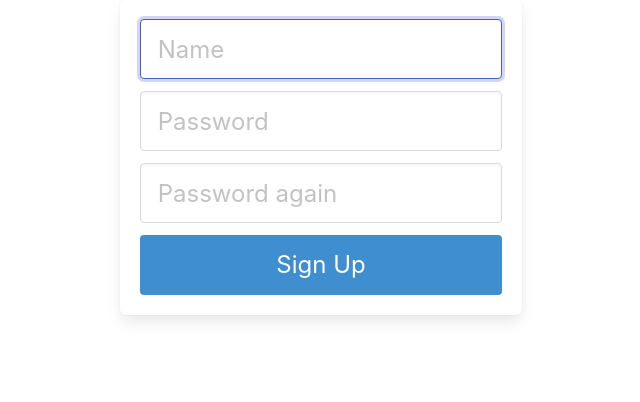
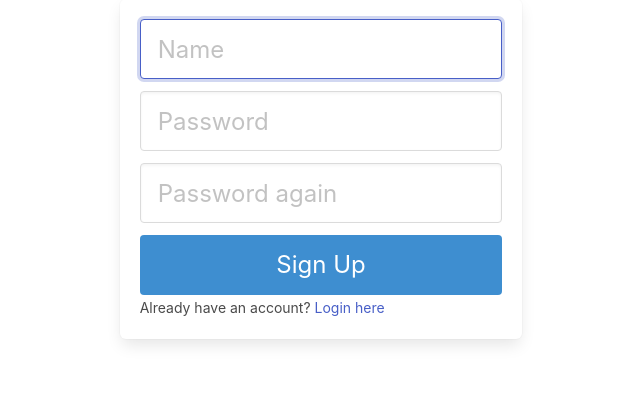
Before and after one commit to IsaiahSama/Fight-Parade, a Flask app: page /auth/1/ in a window 1280 px wide. Shown: the part 189-591 px from the top of the page, without its empty margins (319-959 px from the left). Run offline with Flask 3, Linux system fonts and the light colour scheme; parts of the project's set-up code (start-up, migrations or seed data) failed here and were passed over; some libraries are stand-ins or nearby versions.

Commit message:
Added basic User auth

```diff
--- a/Application/app.py
+++ b/Application/app.py
@@ -1,6 +1,7 @@
 # External imports
-from flask import Flask, render_template, url_for, request
+from flask import Flask, render_template, url_for, request, redirect, flash
 from flask_socketio import SocketIO, emit
+from werkzeug.security import generate_password_hash, check_password_hash
 from random import choice
 from json import loads
 from dotenv import dotenv_values
@@ -33,6 +34,40 @@ def login_signup(mode:str):
     if mode not in ["login", "register"]:
         mode = "register"
     return render_template("login.html", mode=mode.title())
+
+@app.route("/auth/login/", methods=["POST"])
+def login():
+    name = request.form.get("name")
+    password = request.form.get('password')
+
+    user:User = db.session.execute(db.select(User).filter_by(name=name)).first()
+    if not user:
+        flash("There is no user by this name", "is-warning")
+        return redirect("/auth/login/")
+
+    if not check_password_hash(user[0].password, password):
+        flash("Please check your login details and try again.", "is-danger")
+        return redirect("/auth/login/")
+
+    flash("Logged in! Welcome " + name, "is-success")
+    return redirect("/")
+
+@app.route("/auth/register/", methods=["POST"])
+def register():
+    name = request.form.get("name")
+    password = request.form.get("password")
+
+    user = db.session.execute(db.select(User).filter_by(name=name)).first()
+    if user:
+        flash("This name is already taken.", "is-warning")
+        return redirect("/auth/register/")
+
+    new_user = User(name=name, password=generate_password_hash(password, method="sha256"))
+    db.session.add(new_user)
+    db.session.commit()
+
+    flash("Your account has been successfully created.", "is-success")
+    return redirect("/auth/login/")
 
 # Getters
 all_messages:[Message] = []
--- a/Application/models/models.py
+++ b/Application/models/models.py
@@ -4,3 +4,4 @@ from .item import BaseItem, Item
 from .skills import Ability, Passive
 from .stats import Stats
 from .jobs import Job
+from .user import User
--- a/Application/models/user.py
+++ b/Application/models/user.py
@@ -2,6 +2,8 @@
 from .extensions import db
 
 class User(db.Model):
+    """This model represents a User Account."""
+
     id = db.Column(db.Integer, primary_key=True)
     name = db.Column(db.String(20))
-    password = db.Columns(db.String(30))
+    password = db.Column(db.String(30))
--- a/Application/static/style/animations.css
+++ b/Application/static/style/animations.css
@@ -68,6 +68,11 @@
   animation: 400ms cubic-bezier(0.4, 0, 1, 1) both slide-up;
 }
 
+.flash {
+  animation: 520ms cubic-bezier(0.4, 0, 1, 1) both fade-in,
+    600ms cubic-bezier(0.4, 0, 1, 1) 4400ms both fade-out;
+}
+
 /* Transition names and data */
 
 .slide-across {
--- a/Application/templates/base.html
+++ b/Application/templates/base.html
@@ -29,6 +29,30 @@
     <script src="https://unpkg.com/htmx.org@1.9.4"></script>
   </head>
   <body>
-    {% block body %} {% endblock %}
+    {% with messages = get_flashed_messages(with_categories=true) %} {% if
+    messages %}
+    <ul class="flashes" style="width: 100%">
+      {% for category, message in messages %}
+      <li class="button {{category}} flash" style="width: 100%">
+        {{ message }}
+      </li>
+      {% endfor %}
+    </ul>
+    {% endif %} {% endwith %} {% block body %} {% endblock %}
+
+    <script>
+      const removeButton = (element) => {
+        setTimeout(() => {
+          element.remove();
+        }, 5000);
+      };
+
+      document.addEventListener("DOMContentLoaded", () => {
+        const flashElements = document.querySelectorAll(".flash");
+        flashElements.forEach((element) => {
+          removeButton(element);
+        });
+      });
+    </script>
   </body>
 </html>
--- a/Application/templates/login.html
+++ b/Application/templates/login.html
@@ -6,7 +6,7 @@
   <div class="card-header-title is-centered">{{ mode }}</div>
   <div class="box">
     {% if mode == 'Login' %}
-    <form method="POST" action="/login">
+    <form method="POST" action="/auth/login/">
       <div class="field">
         <div class="control">
           <input
@@ -38,9 +38,13 @@
       <button class="button is-block is-info is-large is-fullwidth">
         Login
       </button>
+      <small
+        >Don't have an account yet?
+        <a href="/auth/register/">Create one here</a></small
+      >
     </form>
     {% else %}
-    <form method="POST" action="/signup">
+    <form method="POST" action="/auth/register/">
       <div class="field">
         <div class="control">
           <input
@@ -77,6 +81,9 @@
       <button class="button is-block is-info is-large is-fullwidth">
         Sign Up
       </button>
+      <small
+        >Already have an account? <a href="/auth/login/">Login here</a></small
+      >
     </form>
     {% endif %}
   </div>
```
Also changed, not shown: Application/instance/project.db.
